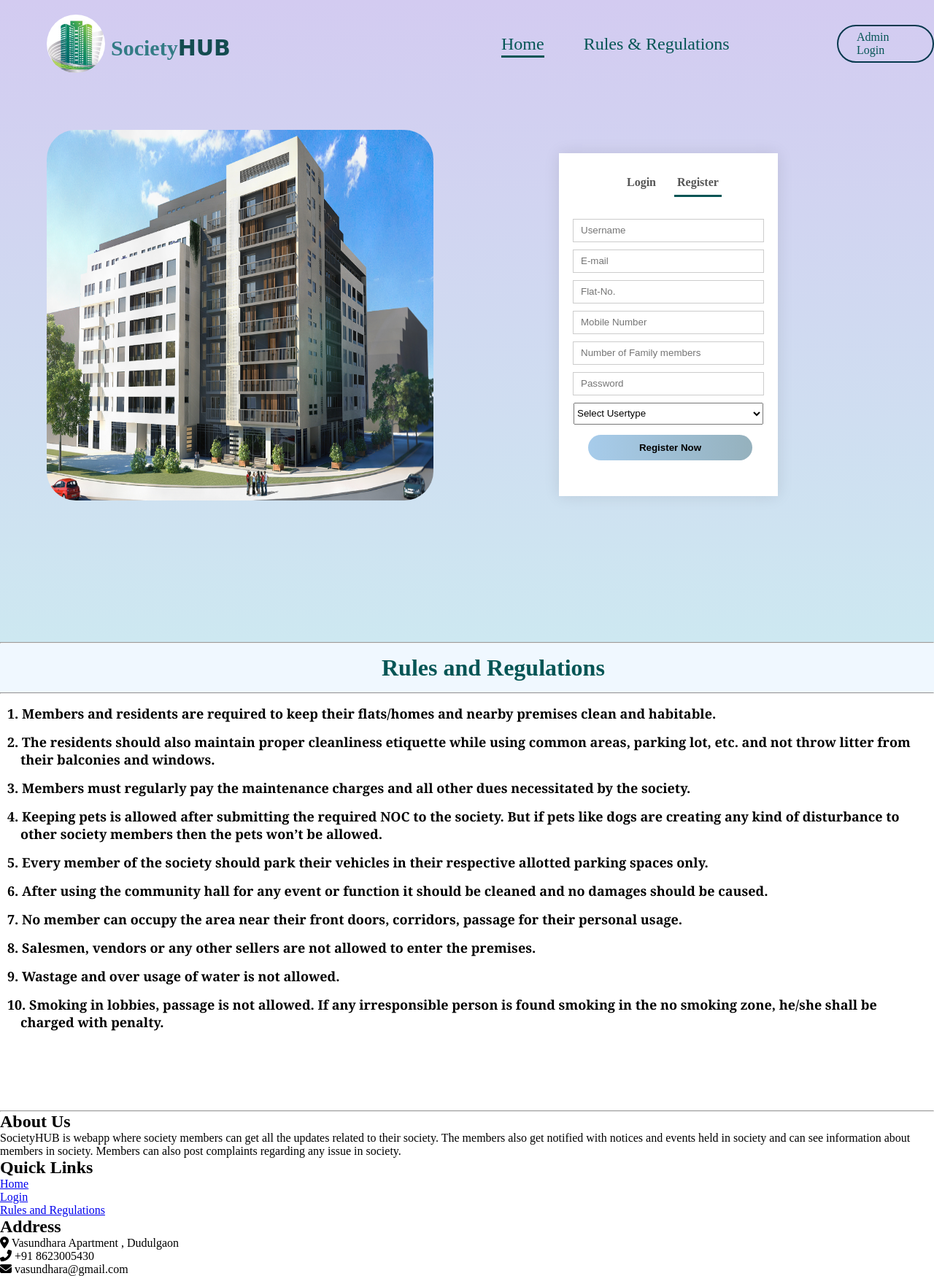
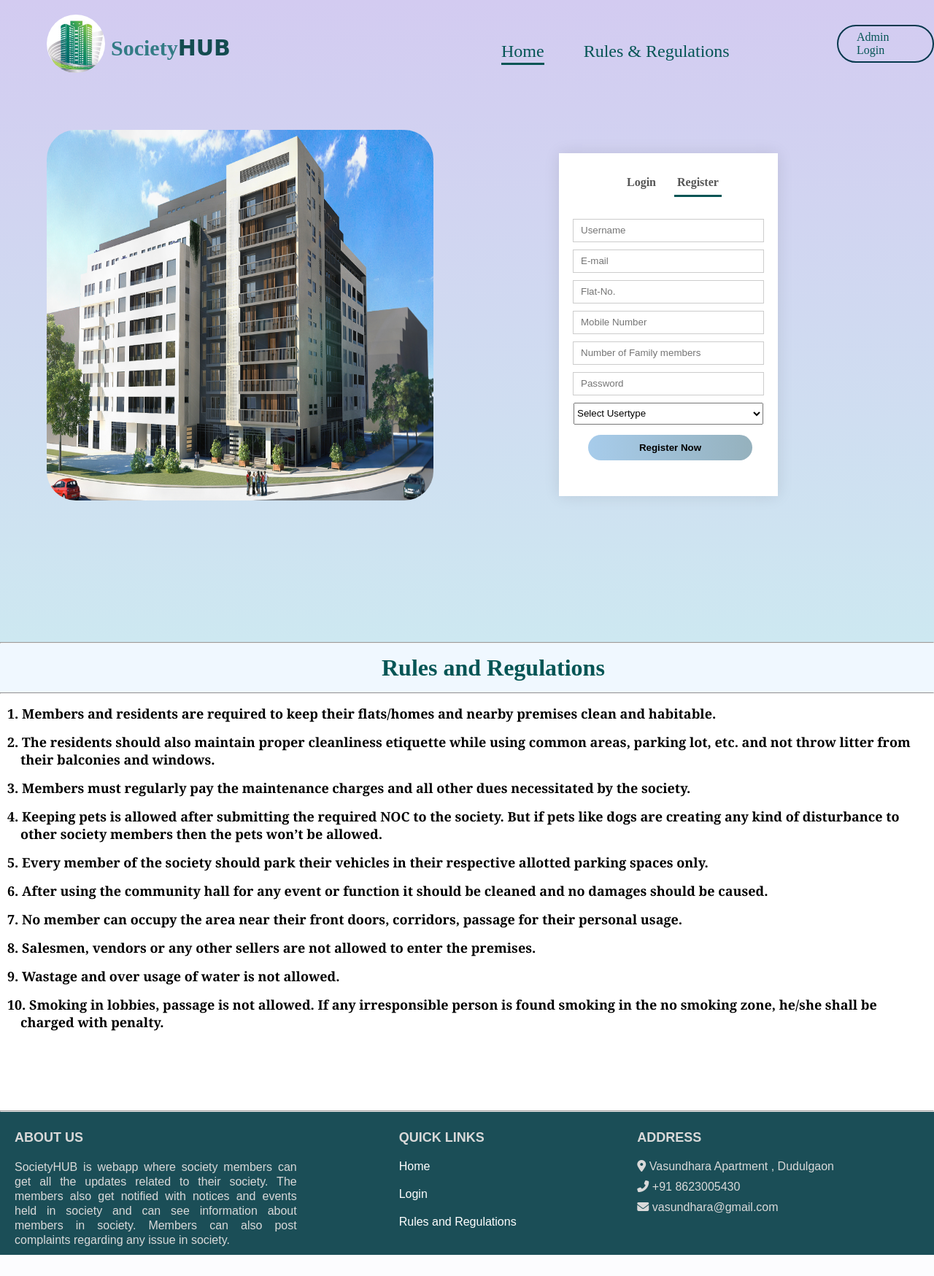
Before and after one commit to avishkar-004/dbms-project-using-php-society-management-system, a PHP site: page /login.html in a window 1280 px wide. Shown: the whole page at 73% size. After the commit the page ends 1720 px from the top, so only its background shows below. Run offline with PHP 8.4, Linux system fonts and the light colour scheme; some libraries are stand-ins or nearby versions.

Commit message:
style: add footer styles for landing page

```diff
--- a/style1.css
+++ b/style1.css
@@ -209,3 +209,66 @@ form a{
     padding-left: 28px;
     font-size: 18px;
 }
+footer{
+    position:relative;
+    width: 100%;
+    background: rgb(27, 78, 87);
+    font-family: 'poppins',sans-serif;
+    color: #d9d9d9;
+    box-sizing: border-box;
+}
+.main-content{
+    display: flex;
+}
+.main-content .box{
+    flex-basis: 50%;
+    padding: 10px 20px;
+}
+.box h2{
+    font-size: 1.125rem;
+    font-weight: 600;
+    text-transform: uppercase;
+    padding-top: 15px;
+}
+.box h2:hover{
+    color: rgb(39, 159, 228);
+}
+.box .content{
+    margin: 20px 0 0 0;
+}
+.left .content p{
+    text-align: justify;
+}
+.content p{
+    line-height: 20px;
+}
+.place{
+    padding-bottom: 10px;
+}
+.phone{
+    padding-bottom: 10px;
+}
+.link{
+    width: 20%;
+}
+ul li{
+    list-style-type: none;
+    padding-top: 20px;
+}
+ul li a{
+    color: #fff;
+    text-decoration: none;
+}
+.adjust ul li a:hover{
+    color: rgb(17, 195, 201);
+}
+.cen{
+    padding-left: 100px;
+}
+.copyright h3{
+    font-family: Cambria, Cochin, Georgia, Times, 'Times New Roman', serif;
+    background-color:#416d74;
+    text-align: center;
+    font-size: 15px;
+    height: 23px;
+}
```
